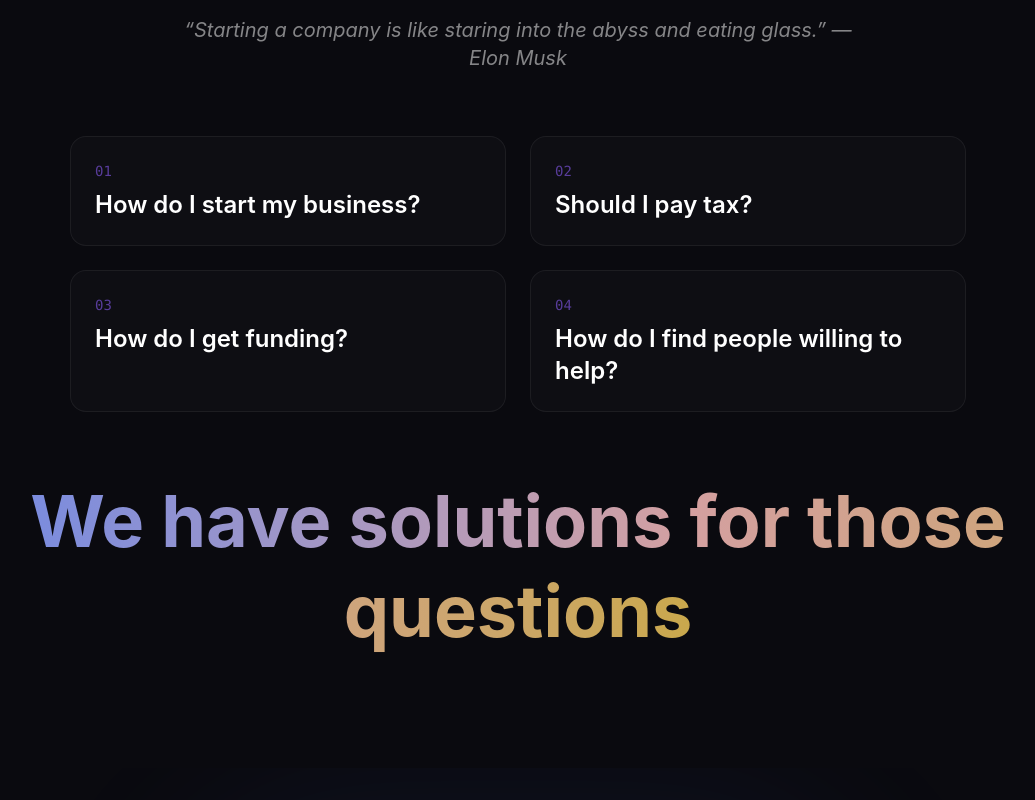
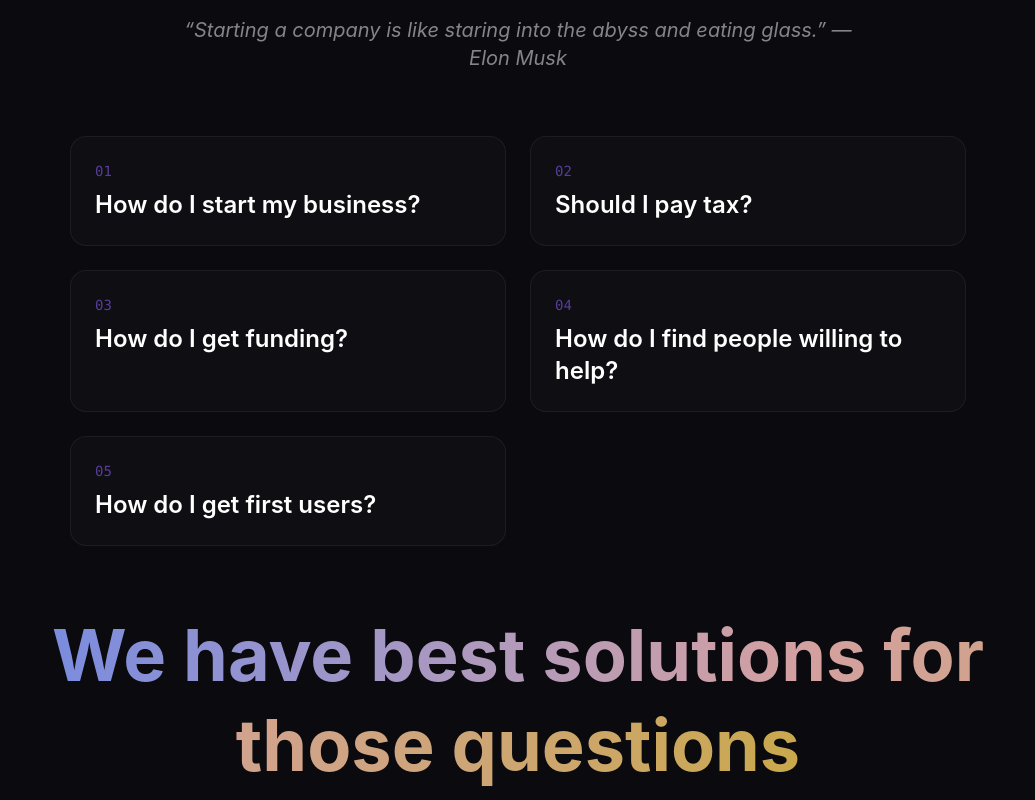
Before and after one commit to n0umen0n/consortiumlab-landing, a Next.js app: page / in a window 1280 px wide. Shown: the part 1100-1900 px from the top of the page, without its empty margins (122-1157 px from the left). Built offline with nearby package versions, Linux system fonts and the light colour scheme.

Commit message:
Add 'How do I get first users?' question + update heading

```diff
--- a/src/components/LaunchCTA.tsx
+++ b/src/components/LaunchCTA.tsx
@@ -25,6 +25,7 @@ export default function LaunchCTA() {
               { num: '02', question: 'Should I pay tax?' },
               { num: '03', question: 'How do I get funding?' },
               { num: '04', question: 'How do I find people willing to help?' },
+              { num: '05', question: 'How do I get first users?' },
             ].map((item) => (
               <div
                 key={item.num}
@@ -39,7 +40,7 @@ export default function LaunchCTA() {
           <div className="text-center mt-16">
             <h2 className="text-4xl md:text-6xl lg:text-7xl font-bold leading-tight">
               <span className="bg-gradient-to-r from-[#7B8CDE] via-[#B07CC3] via-[#D4A0A0] to-[#C9A84C] bg-clip-text text-transparent">
-                We have solutions for those questions
+                We have best solutions for those questions
               </span>
             </h2>
           </div>
```
